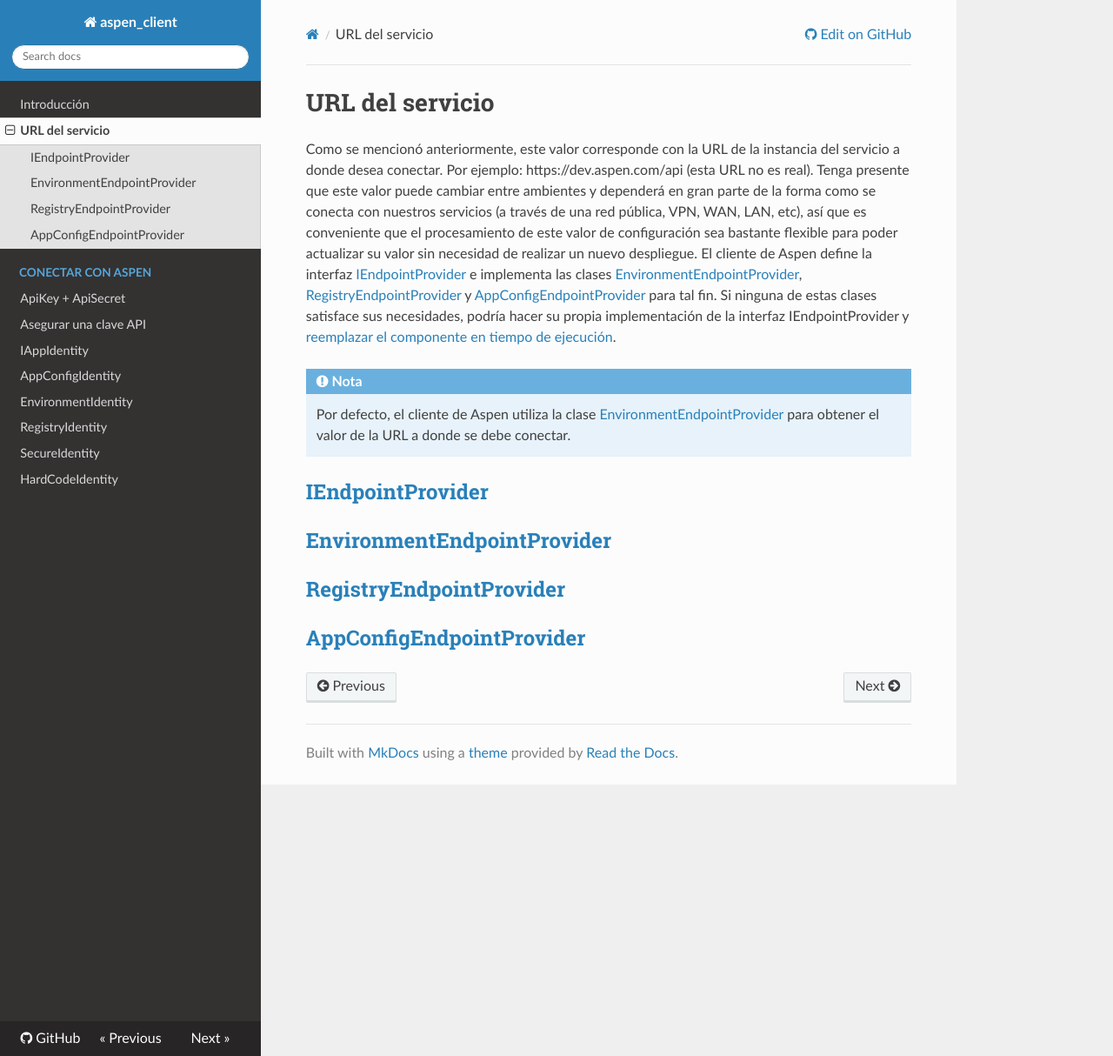
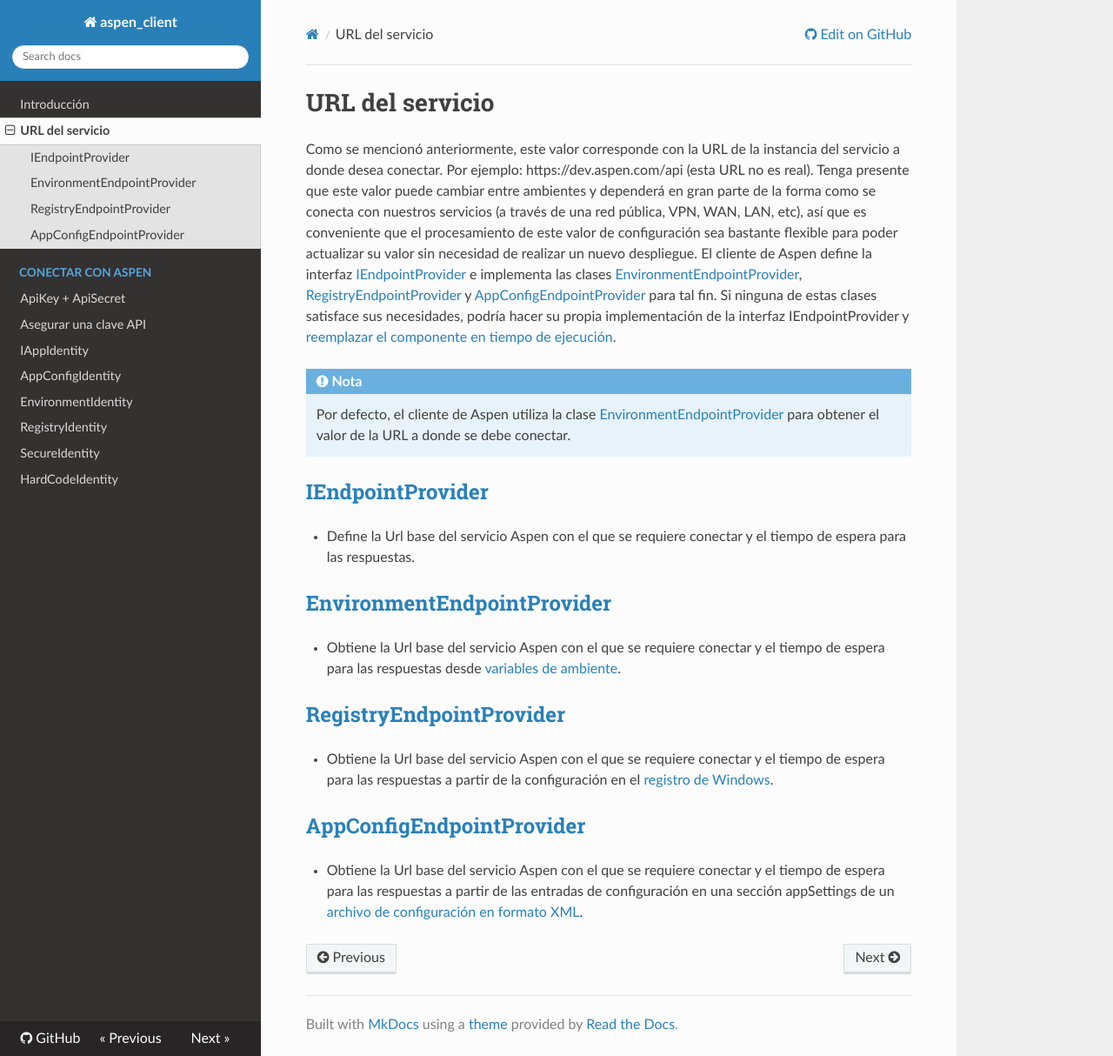
Before and after one commit to RD-Processa/Everco.Services.Aspen.Client.Docs, an MkDocs documentation site: the page built from docs/Hosting.md, in a window 1280 px wide and 1214 px high. Shown: the whole window at 87% size. Built offline with MkDocs 1.6.1, drawn with Linux system fonts in a browser that asks for light colours; nearby versions of some CDN libraries; old or Windows-style settings are respelled for this version of MkDocs.

Commit message:
Hosting fix

```diff
--- a/docs/Hosting.md
+++ b/docs/Hosting.md
@@ -9,8 +9,16 @@ Como se mencionó anteriormente, este valor corresponde con la URL de la instanc
 
 ## [IEndpointProvider](IEndpointProvider.md)
 
+ - Define la Url base del servicio Aspen con el que se requiere conectar y el tiempo de espera para las respuestas.
+
 ## [EnvironmentEndpointProvider](EnvironmentEndpointProvider.md)
+
+- Obtiene la Url base del servicio Aspen con el que se requiere conectar y el tiempo de espera para las respuestas desde [variables de ambiente](https://docs.microsoft.com/en-us/dotnet/api/system.environment).
 
 ## [RegistryEndpointProvider](RegistryEndpointProvider.md)
 
+- Obtiene la Url base del servicio Aspen con el que se requiere conectar y el tiempo de espera para las respuestas a partir de la configuración en el [registro de Windows](https://docs.microsoft.com/en-us/dotnet/api/microsoft.win32.registry).
+
 ## [AppConfigEndpointProvider](AppConfigEndpointProvider.md)
+
+- Obtiene la Url base del servicio Aspen con el que se requiere conectar y el tiempo de espera para las respuestas a partir de las entradas de configuración en una sección appSettings de un [archivo de configuración en formato XML](https://docs.microsoft.com/en-us/dotnet/framework/configure-apps/index).
```
